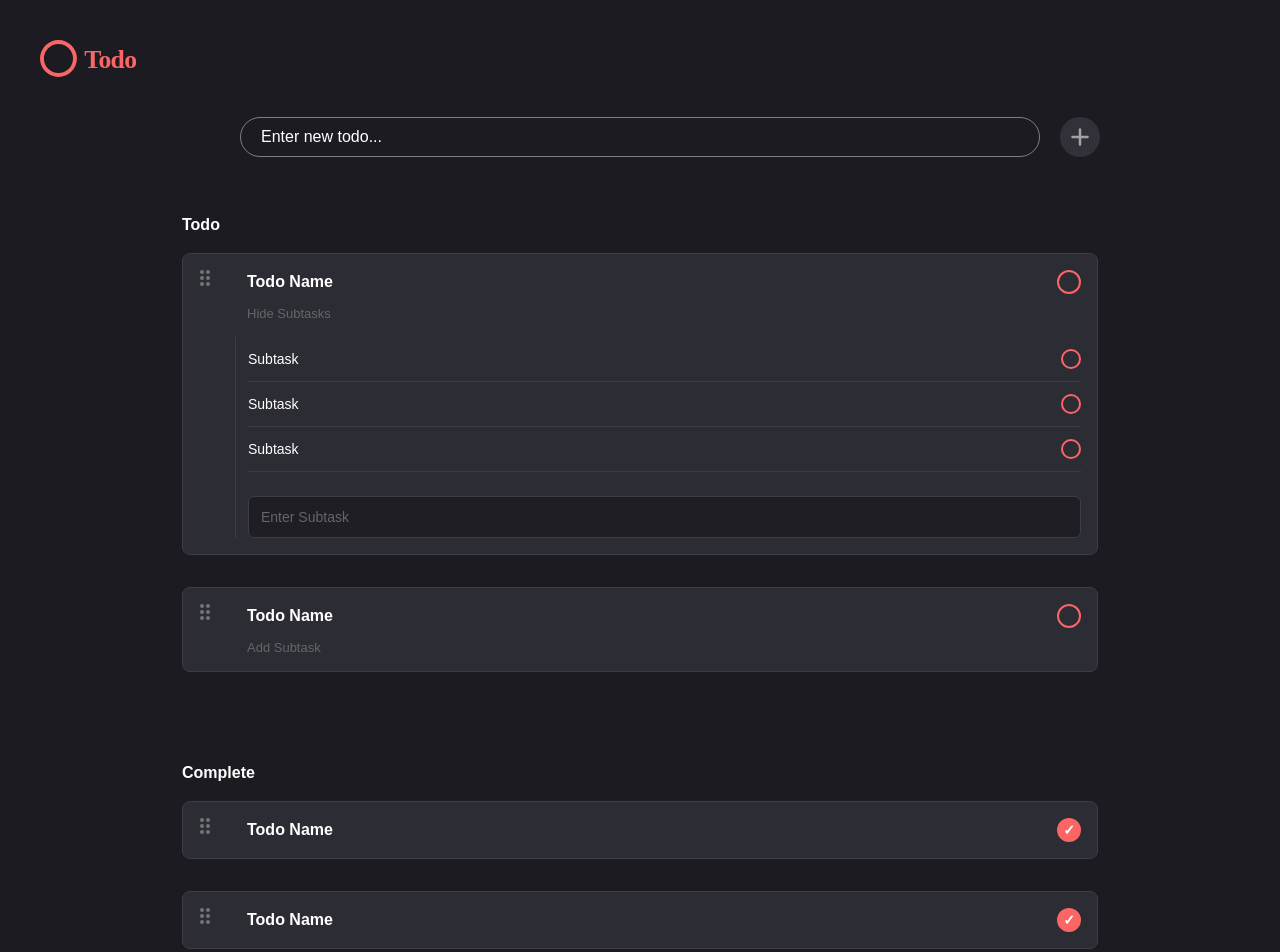
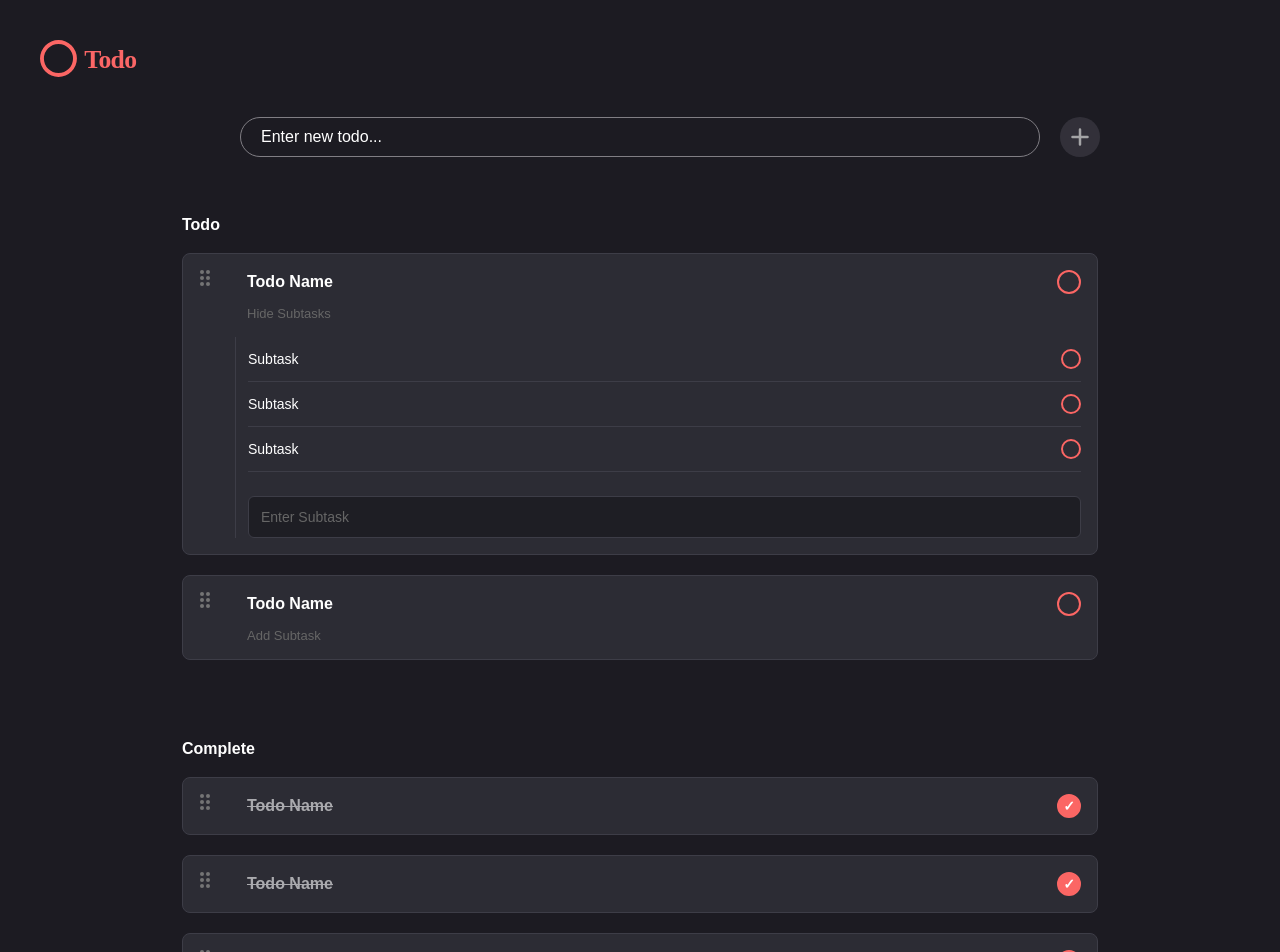
Before and after one commit to HelderBalbino/helder-frontend-challenge, a React (Vite) app: page / in a window 1280 px wide. Shown: the top 952 px of the page. Built offline with nearby package versions, Linux system fonts and the light colour scheme.

Commit message:
Refactor Todo component: reduce margin-bottom for improved layout and add text decoration and opacity transitions for completed items

```diff
--- a/src/Components/Todo.tsx
+++ b/src/Components/Todo.tsx
@@ -104,7 +104,7 @@ const StyledTodo = styled(Todo)`
 	background-color: #2c2c34;
 	border: 1px solid #3d3d47;
 	border-radius: 8px;
-	margin-bottom: 32px;
+	margin-bottom: 20px;
 	padding: 16px;
 	position: relative;
 
@@ -134,6 +134,10 @@ const StyledTodo = styled(Todo)`
 		font-weight: 600;
 		color: white;
 		font-family: ${(props) => props.theme.fonts.primary};
+		text-decoration: ${(props) =>
+			props.item.completed ? 'line-through' : 'none'};
+		opacity: ${(props) => (props.item.completed ? '0.6' : '1')};
+		transition: text-decoration 0.2s ease, opacity 0.2s ease;
 	}
 
 	.add-subtask-btn {
```
